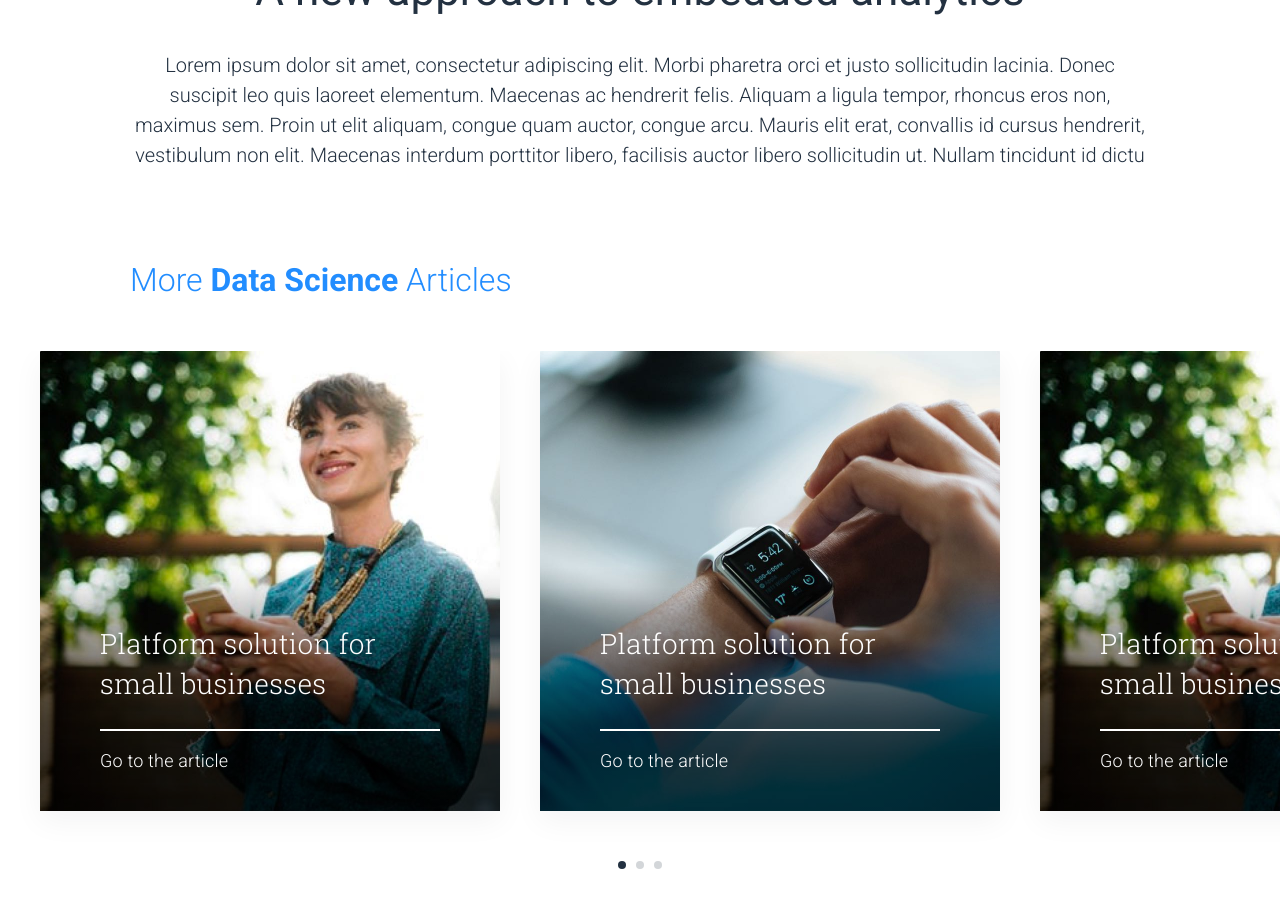
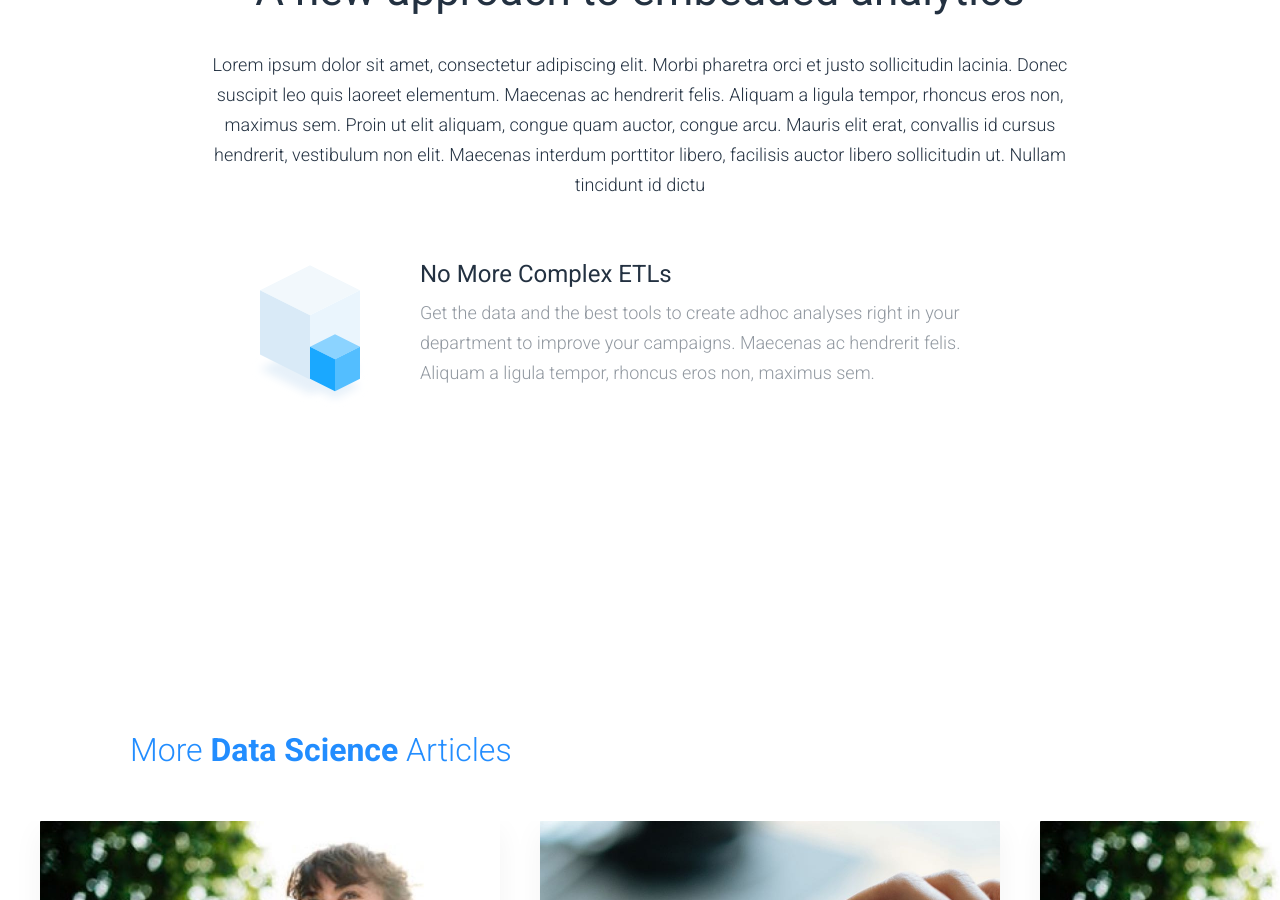
Before and after one commit to keboola/website, a Jekyll site: the page built from _product/analytical-dwh.md, in a window 1280 px wide and 900 px high, scrolled down 1562 px. Built offline with Jekyll 4.4.1, drawn with Linux system fonts in a browser that asks for light colours; nearby versions of some CDN libraries.

Commit message:
Update from Forestry.io - Updated analytical-dwh.md

```diff
--- a/_product/analytical-dwh.md
+++ b/_product/analytical-dwh.md
@@ -35,6 +35,13 @@
     sem. Proin ut elit aliquam, congue quam auctor, congue arcu. Mauris elit erat,
     convallis id cursus hendrerit, vestibulum non elit. Maecenas interdum porttitor
     libero, facilisis auctor libero sollicitudin ut. Nullam tincidunt id dictu
+  list:
+  - icotype: blueright
+    desc: Get the data and the best tools to create adhoc analyses right in your department
+      to improve your campaigns. Maecenas ac hendrerit felis. Aliquam a ligula tempor,
+      rhoncus eros non, maximus sem.
+    title: No More Complex ETLs
+  - {}
 - template: recent-list
   block: recent-list
   headline: More <strong>Data Science</strong> Articles
```
Also changed, not shown: other parts of _product/analytical-dwh.md (+2 -2 lines).
